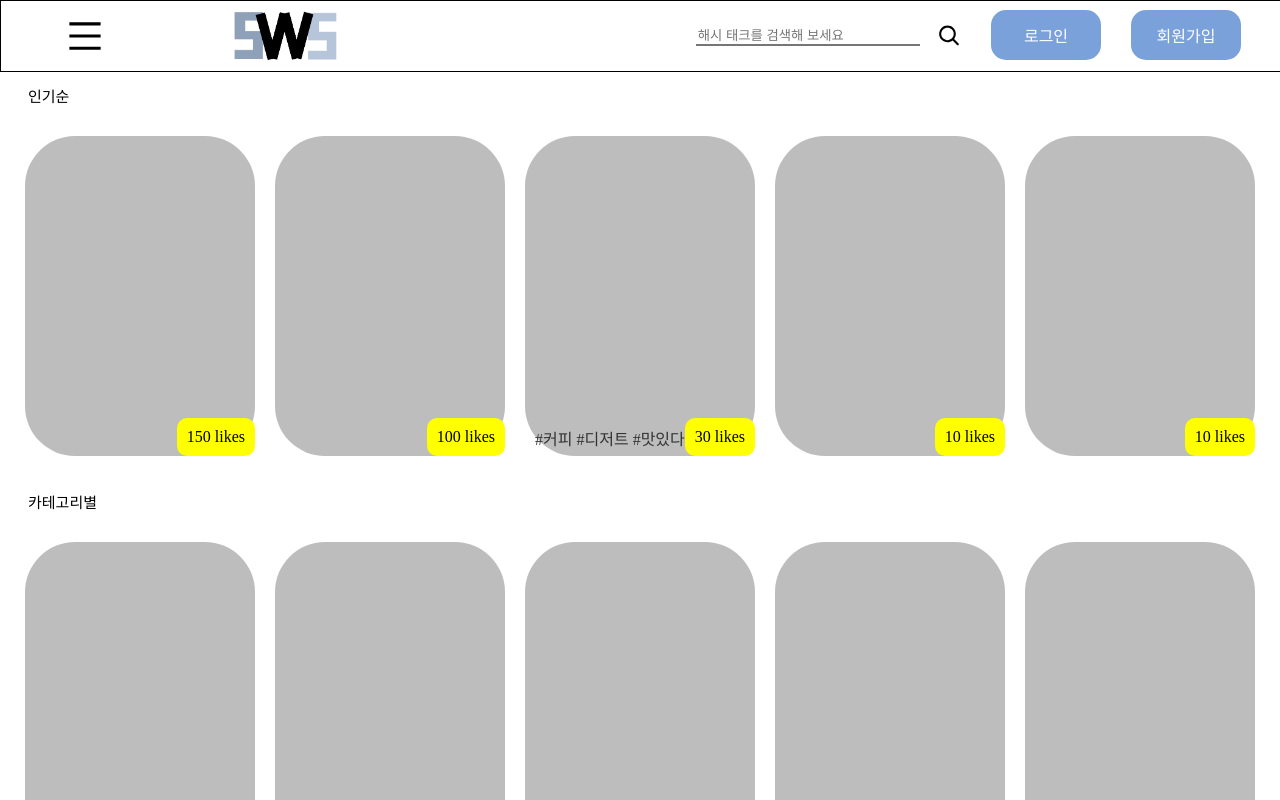
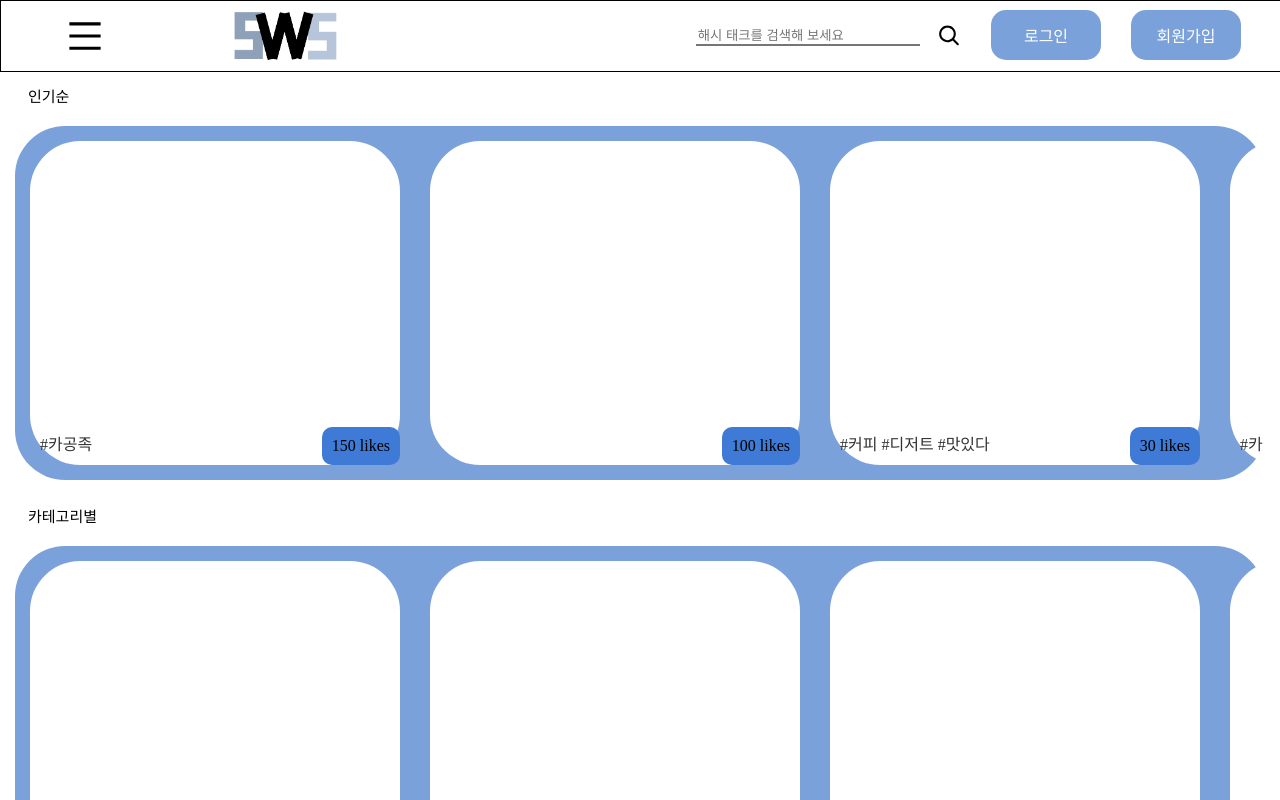
Before and after one commit to potato-club/sws-frontend, a React (Create React App) app: page /Lounge in a window 1280 px wide. Shown: the top 800 px of the page. Built offline with nearby package versions, Linux system fonts and the light colour scheme.

Commit message:
Feat: Lounge,LoungeSecond 작성완료버튼 및 마우스 스크롤기능 수정 #14#25

```diff
--- a/src/Lounge.tsx
+++ b/src/Lounge.tsx
@@ -1,4 +1,5 @@
 import React, { useState, useEffect } from 'react';
+import {Link} from 'react-router-dom';
 import styled from 'styled-components';
 
 
@@ -18,22 +19,25 @@ const StyledSmallBox = styled.div`
 
 const InnerContainer = styled.div`
     display: flex;
-    flex-direction: row;
     width: 100%;
-    width: row;
-    align-items: flex-start; /* 세로 정렬을 맨 위로 조절 */
+    overflow-x: auto; /* Enable horizontal scrolling */
+    justify-content: flex-start; /* Adjust alignment based on your preference */
+    background-color: #7ba1da;
+    border-radius: 50px;
+    scrollbar-width: thin;
+    scrollbar-color: transparent transparent;
 `;
 
 const InnerBox = styled.div<{ likes: number }>`
+    flex: 0 0 auto; /* Prevent flex items from growing and shrinking */
     padding: 10px;
-    margin: 10px;
-    height: 300px;
-    width: 100%;
+    margin: 15px;
+    width: 350px; /* Adjust the width based on your design */
     border-radius: 50px;
     display: flex;
     flex-direction: column;
     justify-content: space-between;
-    background-color: #BDBDBD;
+    background-color: white;
     position: relative;
 
     &::after {
@@ -41,11 +45,21 @@ const InnerBox = styled.div<{ likes: number }>`
         position: absolute;
         bottom: 0;
         right: 0;
-        background-color: yellow;  // 추가: 배경색을 흰색으로 지정
-        padding: 10px;  // 추가: 좋아요 횟수에 여백 추가
+        background-color: #3f7bd6;
+        padding: 10px;
         border-radius: 10px;
     }
+
+    &:hover {
+        cursor: pointer;
+    }
 `;
+
+const UserInfoContainerLink = styled(Link)`
+    text-decoration: none;
+    color: inherit;
+`
+
 const UserInfoContainer = styled.div`
     display: flex;
     flex-direction: column;
@@ -64,8 +78,6 @@ const MainContain = styled.div<{ paddingLeft: number }>`
  `;
 
 interface UserDataItem {
-    username: string;
-    category: string;
     likes: number;
     hashtags?: string[]; // 새로운 hashtags 속성 추가
 }
@@ -88,26 +100,36 @@ const App: React.FC<MainProps> = ({ isSidebarOpen }) => {
 
     const [userData, setUserData] = useState<UserData>({
         "인기순": [
-            { username: "송태진", category: "카페", likes: 30, hashtags: ["#커피", "#디저트","#맛있다"] },
-            { username: "송태진", category: "카페", likes: 150 },
-            { username: "송태진", category: "카페", likes: 10 },
-            { username: "송태진", category: "카페", likes: 100 },
-            { username: "송태진", category: "카페", likes: 10 },
+            { likes: 30, hashtags: ["#커피", "#디저트","#맛있다"] },
+            { likes: 150, hashtags: ["#카공족"] },
+            { likes: 10, hashtags: ["#카공족"] },
+            { likes: 100 },
+            { likes: 10 },
+            { likes: 10 },
+            { likes: 10 },
+            { likes: 10 },
+
         ],
 
         "카테고리별": [
-            { username: "사용자1", category: "카페", likes: 10 },
-            { username: "사용자1", category: "카페", likes: 5 },
-            { username: "사용자1", category: "카페", likes: 10 },
-            { username: "사용자1", category: "카페", likes: 10 },
-            { username: "사용자1", category: "카페", likes: 10 },
+            { likes: 10 },
+            { likes: 10 },
+            { likes: 10 },
+            { likes: 10 },
+            { likes: 10 },
+            { likes: 10 },
+
+
+
         ],
         "친구 구해요!": [
-            { username: "사용자1", category: "카페", likes: 30 },
-            { username: "사용자1", category: "카페", likes: 15 },
-            { username: "사용자1", category: "카페", likes: 5 },
-            { username: "사용자1", category: "카페", likes: 10 },
-            { username: "사용자1", category: "카페", likes: 10 },
+            { likes: 10 },
+            { likes: 10},
+            { likes: 10},
+            { likes: 10 },
+            { likes: 10 },
+            { likes: 10 },
+
         ]
     });
 
@@ -123,9 +145,6 @@ const App: React.FC<MainProps> = ({ isSidebarOpen }) => {
     };
 
     return (
-
-
-
                 <MainContain paddingLeft={pL}>
 
                 {Object.entries(userData).map(([key, innerContents]) => (
@@ -133,7 +152,9 @@ const App: React.FC<MainProps> = ({ isSidebarOpen }) => {
                         <TitleContainer>{key}</TitleContainer>
                         <InnerContainer>
                             {sortInnerContents(innerContents).map((userContent, index) => (
-                                <InnerBox key={index} likes={userContent.likes}>
+
+                               <InnerBox key={index} likes={userContent.likes}>
+                                <UserInfoContainerLink to="/Loungesecond">
                                 <UserInfoContainer>
                                     {/* Render user information here */}
 
@@ -144,6 +165,7 @@ const App: React.FC<MainProps> = ({ isSidebarOpen }) => {
                                         ))}
                                     </div>
                                 </UserInfoContainer>
+                               </UserInfoContainerLink>
                             </InnerBox>
                             ))}
                         </InnerContainer>
--- a/src/Loungesecond.tsx
+++ b/src/Loungesecond.tsx
@@ -35,7 +35,7 @@ const BigBoxWrite = styled.p`
 
   display: flex;
   flex-direction: column;
-  border-top: 3px solid green;
+  border-top: 3px solid #7ba1da;
 `;
  const SmallBox = styled.div`
   width: 100%;
@@ -43,7 +43,7 @@ const BigBoxWrite = styled.p`
 
   display: flex;
   flex-direction: row;
-  border-bottom: 3px solid green;
+  border-bottom: 3px solid #7ba1da;
 
 `;
 
@@ -53,7 +53,7 @@ const RowBox1 = styled.div`
 
   display: flex;
   flex-direction: column;
-  border-right: 3px solid green;
+  border-right: 3px solid #7ba1da;
 `;
 
 const RowBox2 = styled.div`
@@ -85,11 +85,11 @@ const  RowSmallBox3 = styled.div`
 `;
 
  const InputFieldA = styled.textarea`
-  width: 53%;
+  width: 95%;
   height: 30%;
   margin-left: 3%;
   padding: 5px;
-  border: 2px solid #A4A4A4;
+  border: 3px solid #A4A4A4;
   font-size: 20px;
   text-align: left;
   box-sizing: border-box;
@@ -102,7 +102,7 @@ const  RowSmallBox3 = styled.div`
   margin-left: 3%;
   margin-top: 2%;
   padding: 5px;
-  border: 2px solid #A4A4A4;
+  border: 3px solid #A4A4A4;
   font-size: 20px;
   text-align: left;
   box-sizing: border-box;
@@ -112,7 +112,6 @@ const  RowSmallBox3 = styled.div`
  const RowSmallBox4 = styled.div`
   width: 100%;
   height: 70%;
-
   display: flex;
   align-items: center;
   justify-content: center;
@@ -202,6 +201,27 @@ const DotsContainer = styled.div`
   text-align: center;
 `;
 
+const CompletionBox = styled.div`
+  position: absolute;
+  top: 50%;
+  left: 50%;
+  transform: translate()(-50%, -50%);
+  background-color: #ffffff;
+  padding: 10px;
+  border: 1px solid #000000;
+`
+const CompletionButton = styled.button`
+  font-size: 15px;
+  padding: 5px 10px;
+  background-color: #7ba1da;
+  border-radius: 10px;
+`
+const CompletionButtonContainer = styled.div`
+  margin-top: auto;
+  margin-left: 1550px;
+  align-self: flex-start;
+`
+
 function SecondPage() {
   const [likes, setLikes] = useState(0);
   const [inputBValue, setInputBValue] = useState('');
@@ -216,6 +236,15 @@ function SecondPage() {
   const handleLike = () => {
     setLikes(likes + 1);
   };
+
+  const [isCompleted, setIsCompleted] = useState(false);
+
+  const handleCompletion = () => {
+    setIsCompleted(true);
+    setTimeout(()=> {
+      setIsCompleted(false);
+    }, 3500);
+  }
 
   const handleInputBChange = (e: ChangeEvent<HTMLTextAreaElement>) => { // ChangeEvent<HTMLTextAreaElement> instead of ChangeEvent<HTMLInputElement>
     const value = e.target.value;
@@ -250,7 +279,7 @@ function SecondPage() {
 
             <RowBox2>
               <RowSmallBox3>
-                <InputFieldA rows={1} maxLength={15} />
+                <InputFieldA rows={1} maxLength={20} />
               </RowSmallBox3>
               <RowSmallBox4>
         <InnerWhiteBox>
@@ -283,11 +312,21 @@ function SecondPage() {
             <RowBox2>
               <InputFieldB rows={3} value={inputBValue} onChange={handleInputBChange} maxLength={500} />
               <p>({inputBValue.length} / 500 )</p>
+
+              {isCompleted && (
+            <CompletionBox>
+              <p>작성완료가 되었습니다.</p>
+            </CompletionBox>
+          )}
+
             </RowBox2>
           </SmallBox>
         </InnerBox>
       </Box>
     </BigBox>
+    <CompletionButtonContainer>
+        <CompletionButton onClick={handleCompletion}>작성완료</CompletionButton>
+      </CompletionButtonContainer>
     </div>
   );
 }
```
